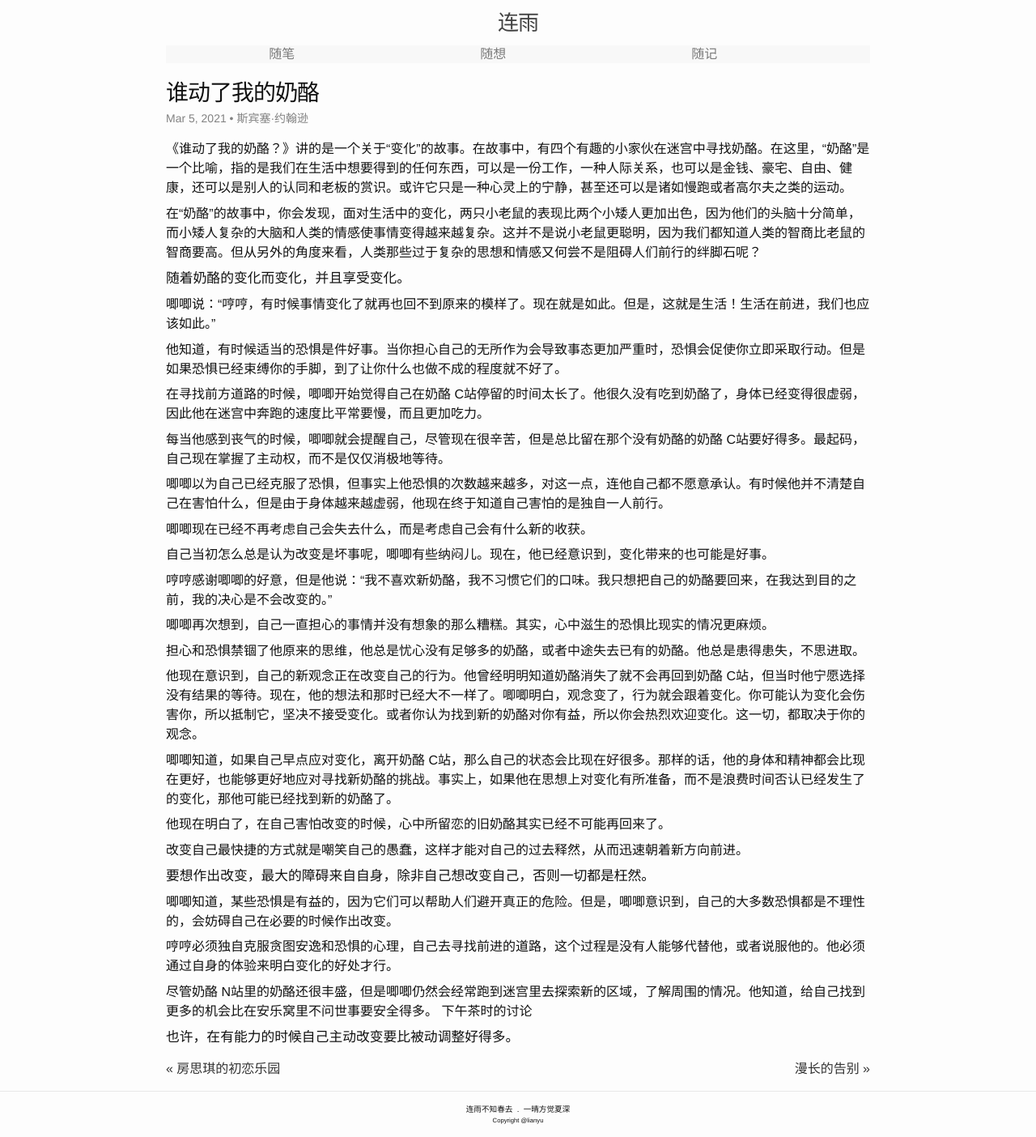
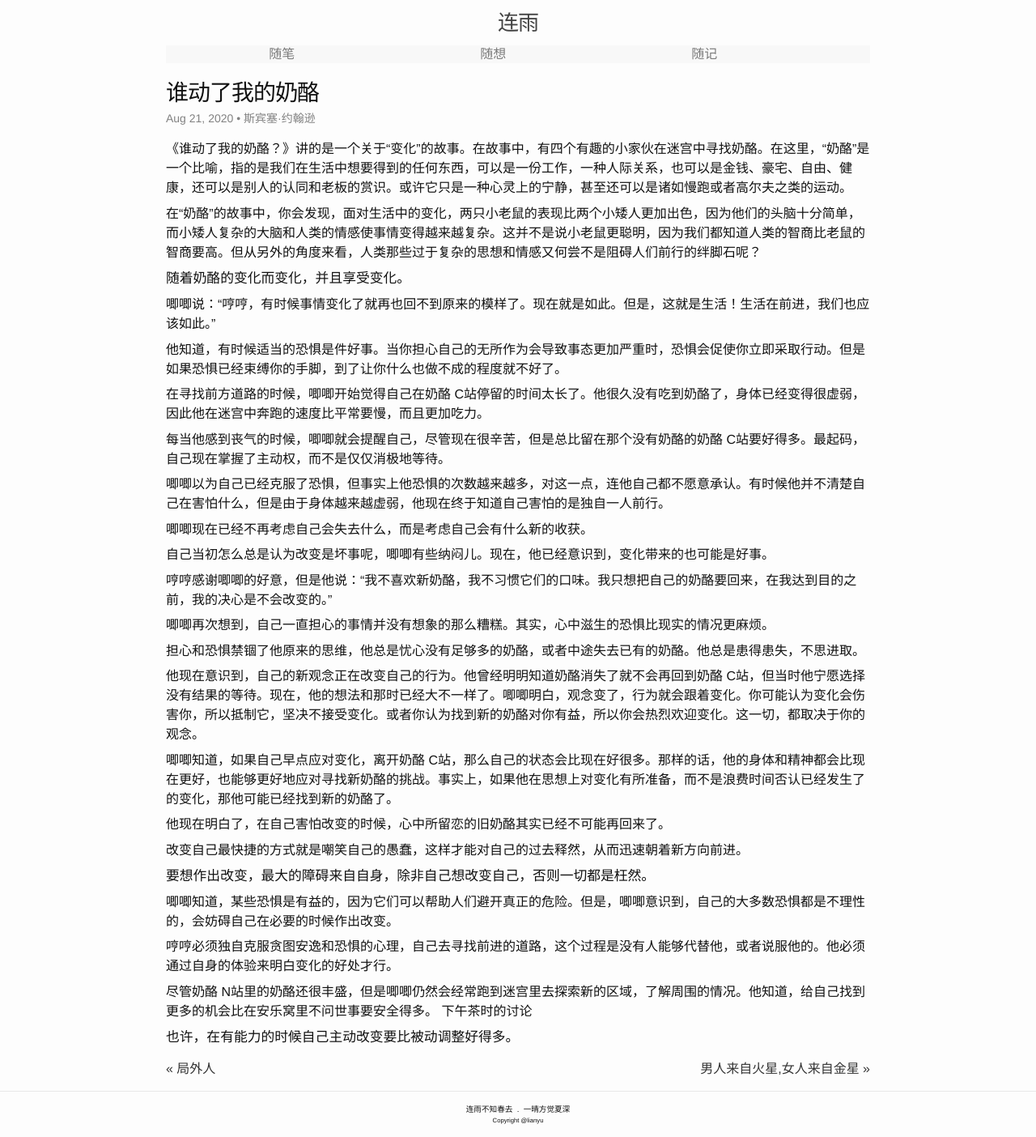
Before and after one commit to lianyu1115/lianyu, a Jekyll site: the page built from _book-notes/2020-08-21-谁动了我的奶酪.md, in a window 1280 px wide. Shown: the whole page at 81% size. Built offline with Jekyll 4.4.1, drawn with Linux system fonts in a browser that asks for light colours.

Commit message:
Renamed:    2021-03-05-谁动了我的奶酪.md -> 2020-08-21-谁动了我的奶酪.md

```diff
--- a/_book-notes/2021-03-05-谁动了我的奶酪.md
+++ b/_book-notes/2020-08-21-谁动了我的奶酪.md
@@ -1,7 +1,7 @@
 ---
 layout: post
 title: '谁动了我的奶酪'
-date: '2021-03-05 12:13:14 +0800'
+date: '2020-08-21 12:13:14 +0800'
 categories: ''
 tags: ''
 author: '斯宾塞·约翰逊'
```
